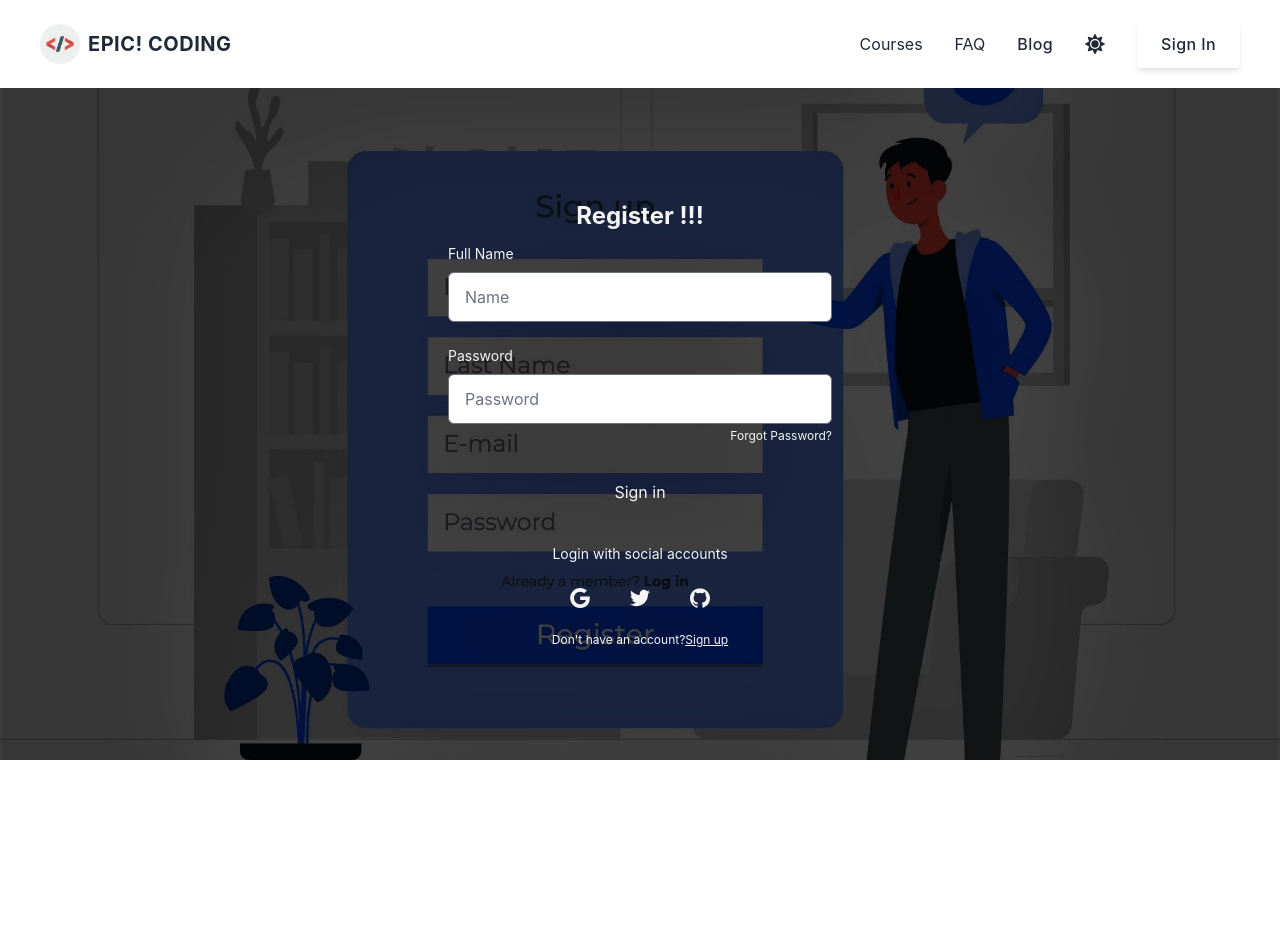
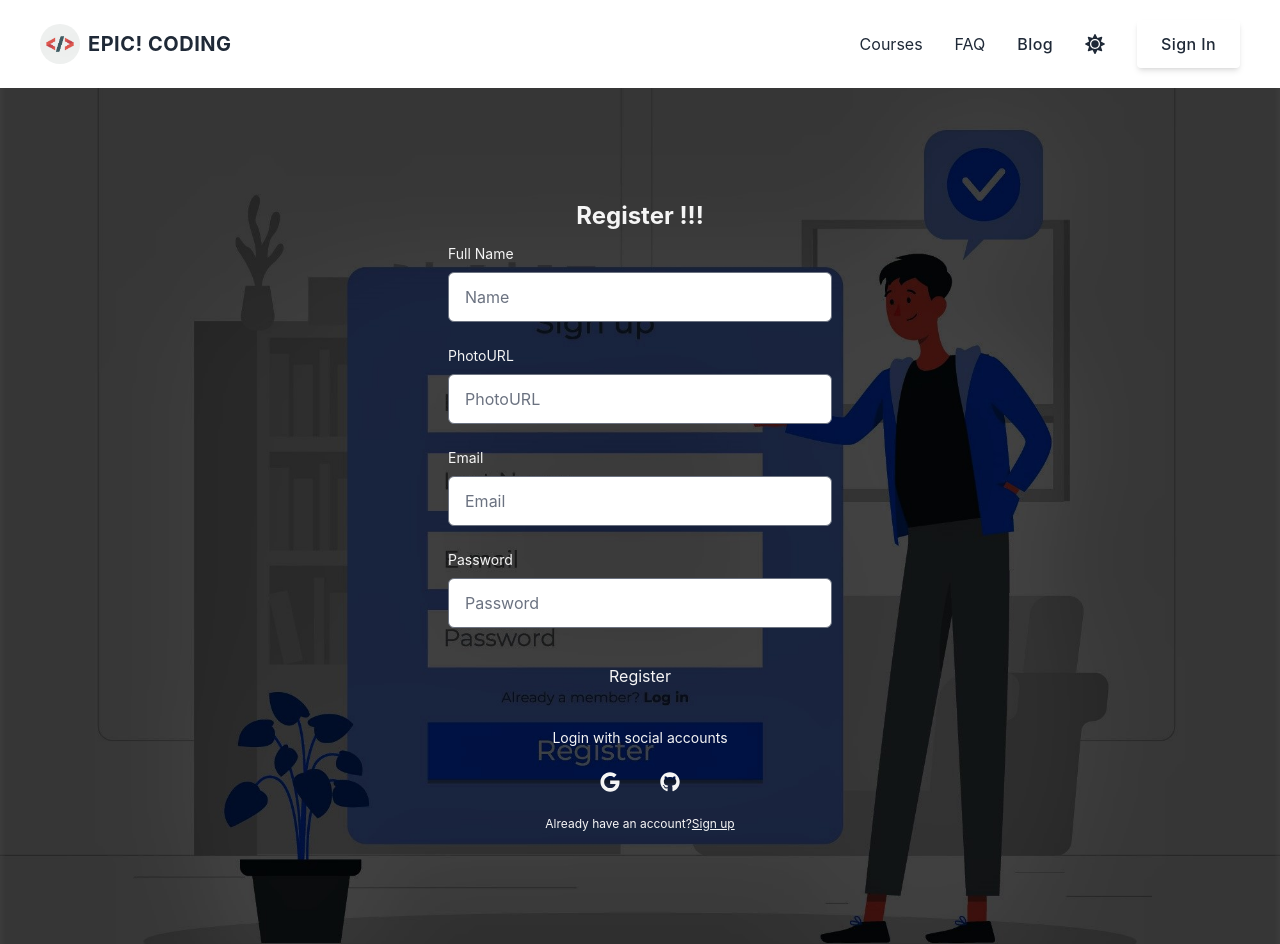
Before and after one commit to sajid1545/epic-coding_client, a React (Create React App) app: page /register in a window 1280 px wide. Before the commit the page ends 800 px from the top, so only its background shows below. Built offline with nearby package versions, Linux system fonts and the light colour scheme; no server answers.

Commit message:
background image added to login page,register form is completed

```diff
--- a/src/Pages/Auth/Login/Login.css
+++ b/src/Pages/Auth/Login/Login.css
@@ -3,5 +3,6 @@
     background-position: center;
     background-repeat: no-repeat;
     background-size: cover;
+    backdrop-filter: blur(5px);
     background-attachment: fixed;
 }
--- a/src/Pages/Auth/Login/Login.jsx
+++ b/src/Pages/Auth/Login/Login.jsx
@@ -47,7 +47,7 @@ const Login = () => {
 				<form novalidate="" action="" className="space-y-8 ng-untouched ng-pristine ng-valid">
 					<div className="space-y-4">
 						<div className="space-y-2">
-							<label for="email" className="block text-sm">
+							<label htmlFor="email" className="block text-sm">
 								Email address
 							</label>
 							<input
@@ -60,7 +60,7 @@ const Login = () => {
 						</div>
 						<div className="space-y-2">
 							<div className="flex justify-between">
-								<label for="password" className="text-sm">
+								<label htmlFor="password" className="text-sm">
 									Password
 								</label>
 								<a
--- a/src/Pages/Auth/Register/Register.jsx
+++ b/src/Pages/Auth/Register/Register.jsx
@@ -1,14 +1,26 @@
 import React from 'react';
 import './register.css';
+import { Link } from 'react-router-dom';
+import { FaGithub, FaGoogle } from 'react-icons/fa';
 
 const Register = () => {
+	const handleSubmit = (e) => {
+		e.preventDefault();
+		let form = e.target;
+		let name = form.name.value;
+		let photoURL = form.photoURL.value;
+		let email = form.email.value;
+		let password = form.password.value;
+		console.log(name, photoURL, email, password);
+	};
+
 	return (
 		<div className="register-comp p-20 ">
 			<div className="w-full max-w-md mx-auto p-8 space-y-3 rounded-xl dark:bg-gray-900 dark:text-gray-100">
 				<h1 className="text-2xl font-bold text-center">Register !!!</h1>
-				<form  className="space-y-6 ng- ">
+				<form onSubmit={handleSubmit} className="space-y-6 ng- ">
 					<div className="space-y-1 text-sm">
-						<label for="username" className="block dark:text-gray-400 text-left mb-1">
+						<label htmlFor="name" className="block dark:text-gray-400 text-left mb-1">
 							Full Name
 						</label>
 						<input
@@ -19,7 +31,29 @@ const Register = () => {
 						/>
 					</div>
 					<div className="space-y-1 text-sm">
-						<label for="password" className="block dark:text-gray-400 text-left mb-1">
+						<label htmlFor="photoURL" className="block dark:text-gray-400 text-left mb-1">
+							PhotoURL
+						</label>
+						<input
+							type="text"
+							name="photoURL"
+							placeholder="PhotoURL"
+							className="w-full px-4 py-3 rounded-md dark:border-gray-700 dark:bg-gray-900 dark:text-gray-100 focus:dark:border-violet-400"
+						/>
+					</div>
+					<div className="space-y-1 text-sm">
+						<label htmlFor="email" className="block dark:text-gray-400 text-left mb-1">
+							Email
+						</label>
+						<input
+							type="email"
+							name="email"
+							placeholder="Email"
+							className="w-full px-4 py-3 rounded-md dark:border-gray-700 dark:bg-gray-900 dark:text-gray-100 focus:dark:border-violet-400"
+						/>
+					</div>
+					<div className="space-y-1 text-sm">
+						<label htmlFor="password" className="block dark:text-gray-400 text-left mb-1">
 							Password
 						</label>
 						<input
@@ -29,14 +63,9 @@ const Register = () => {
 							placeholder="Password"
 							className="w-full px-4 py-3 rounded-md dark:border-gray-700 dark:bg-gray-900 dark:text-gray-100 focus:dark:border-violet-400"
 						/>
-						<div className="flex justify-end text-xs dark:text-gray-400">
-							<a rel="noopener noreferrer" href="#">
-								Forgot Password?
-							</a>
-						</div>
 					</div>
-					<button className="block w-full p-3 text-center rounded-sm dark:text-gray-900 dark:bg-violet-400">
-						Sign in
+					<button className="block w-full p-3 text-center rounded-sm dark:text-gray-900 dark:bg-violet-400 hover:bg-violet-700 duration-500 hover:text-white">
+						Register
 					</button>
 				</form>
 				<div className="flex items-center pt-4 space-x-1">
@@ -45,36 +74,19 @@ const Register = () => {
 					<div className="flex-1 h-px sm:w-16 dark:bg-gray-700"></div>
 				</div>
 				<div className="flex justify-center space-x-4">
-					<button aria-label="Log in with Google" className="p-3 rounded-sm">
-						<svg
-							xmlns="http://www.w3.org/2000/svg"
-							viewBox="0 0 32 32"
-							className="w-5 h-5 fill-current">
-							<path d="M16.318 13.714v5.484h9.078c-0.37 2.354-2.745 6.901-9.078 6.901-5.458 0-9.917-4.521-9.917-10.099s4.458-10.099 9.917-10.099c3.109 0 5.193 1.318 6.38 2.464l4.339-4.182c-2.786-2.599-6.396-4.182-10.719-4.182-8.844 0-16 7.151-16 16s7.156 16 16 16c9.234 0 15.365-6.49 15.365-15.635 0-1.052-0.115-1.854-0.255-2.651z"></path>
-						</svg>
+					<button className="p-3 rounded-sm">
+						<FaGoogle className="w-5 h-5 fill-current" />
 					</button>
-					<button aria-label="Log in with Twitter" className="p-3 rounded-sm">
-						<svg
-							xmlns="http://www.w3.org/2000/svg"
-							viewBox="0 0 32 32"
-							className="w-5 h-5 fill-current">
-							<path d="M31.937 6.093c-1.177 0.516-2.437 0.871-3.765 1.032 1.355-0.813 2.391-2.099 2.885-3.631-1.271 0.74-2.677 1.276-4.172 1.579-1.192-1.276-2.896-2.079-4.787-2.079-3.625 0-6.563 2.937-6.563 6.557 0 0.521 0.063 1.021 0.172 1.495-5.453-0.255-10.287-2.875-13.52-6.833-0.568 0.964-0.891 2.084-0.891 3.303 0 2.281 1.161 4.281 2.916 5.457-1.073-0.031-2.083-0.328-2.968-0.817v0.079c0 3.181 2.26 5.833 5.26 6.437-0.547 0.145-1.131 0.229-1.724 0.229-0.421 0-0.823-0.041-1.224-0.115 0.844 2.604 3.26 4.5 6.14 4.557-2.239 1.755-5.077 2.801-8.135 2.801-0.521 0-1.041-0.025-1.563-0.088 2.917 1.86 6.36 2.948 10.079 2.948 12.067 0 18.661-9.995 18.661-18.651 0-0.276 0-0.557-0.021-0.839 1.287-0.917 2.401-2.079 3.281-3.396z"></path>
-						</svg>
-					</button>
-					<button aria-label="Log in with GitHub" className="p-3 rounded-sm">
-						<svg
-							xmlns="http://www.w3.org/2000/svg"
-							viewBox="0 0 32 32"
-							className="w-5 h-5 fill-current">
-							<path d="M16 0.396c-8.839 0-16 7.167-16 16 0 7.073 4.584 13.068 10.937 15.183 0.803 0.151 1.093-0.344 1.093-0.772 0-0.38-0.009-1.385-0.015-2.719-4.453 0.964-5.391-2.151-5.391-2.151-0.729-1.844-1.781-2.339-1.781-2.339-1.448-0.989 0.115-0.968 0.115-0.968 1.604 0.109 2.448 1.645 2.448 1.645 1.427 2.448 3.744 1.74 4.661 1.328 0.14-1.031 0.557-1.74 1.011-2.135-3.552-0.401-7.287-1.776-7.287-7.907 0-1.751 0.62-3.177 1.645-4.297-0.177-0.401-0.719-2.031 0.141-4.235 0 0 1.339-0.427 4.4 1.641 1.281-0.355 2.641-0.532 4-0.541 1.36 0.009 2.719 0.187 4 0.541 3.043-2.068 4.381-1.641 4.381-1.641 0.859 2.204 0.317 3.833 0.161 4.235 1.015 1.12 1.635 2.547 1.635 4.297 0 6.145-3.74 7.5-7.296 7.891 0.556 0.479 1.077 1.464 1.077 2.959 0 2.14-0.020 3.864-0.020 4.385 0 0.416 0.28 0.916 1.104 0.755 6.4-2.093 10.979-8.093 10.979-15.156 0-8.833-7.161-16-16-16z"></path>
-						</svg>
+
+					<button className="p-3 rounded-sm">
+						<FaGithub className="w-5 h-5 fill-current" />
 					</button>
 				</div>
 				<p className="text-xs text-center sm:px-6 dark:text-gray-400">
-					Don't have an account?
-					<a rel="noopener noreferrer" href="#" className="underline dark:text-gray-100">
+					Already have an account?
+					<Link to={'/login'} className="underline dark:text-gray-100">
 						Sign up
-					</a>
+					</Link>
 				</p>
 			</div>
 		</div>
```
Also changed, not shown: src/assets/login.jpg.
